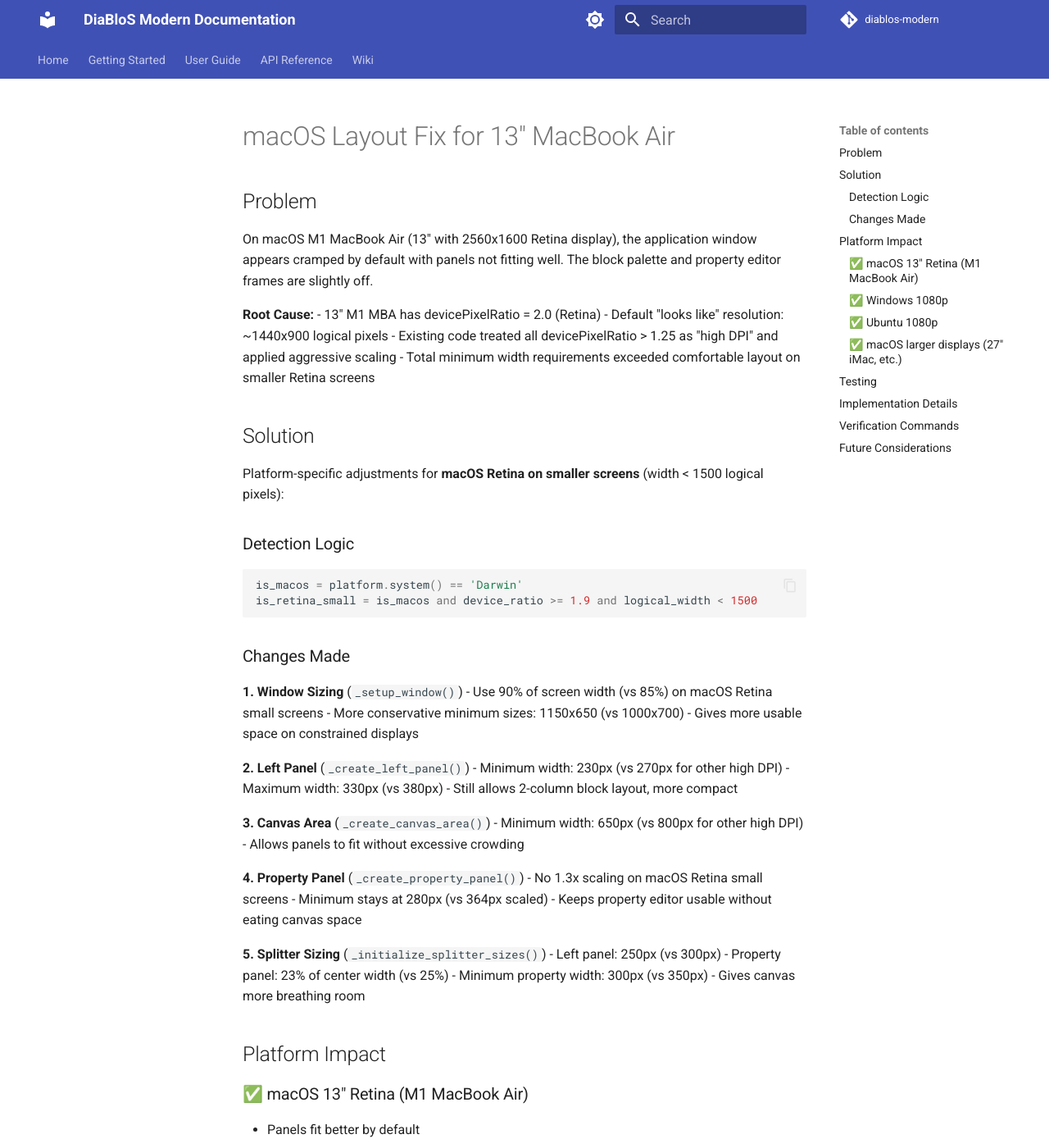
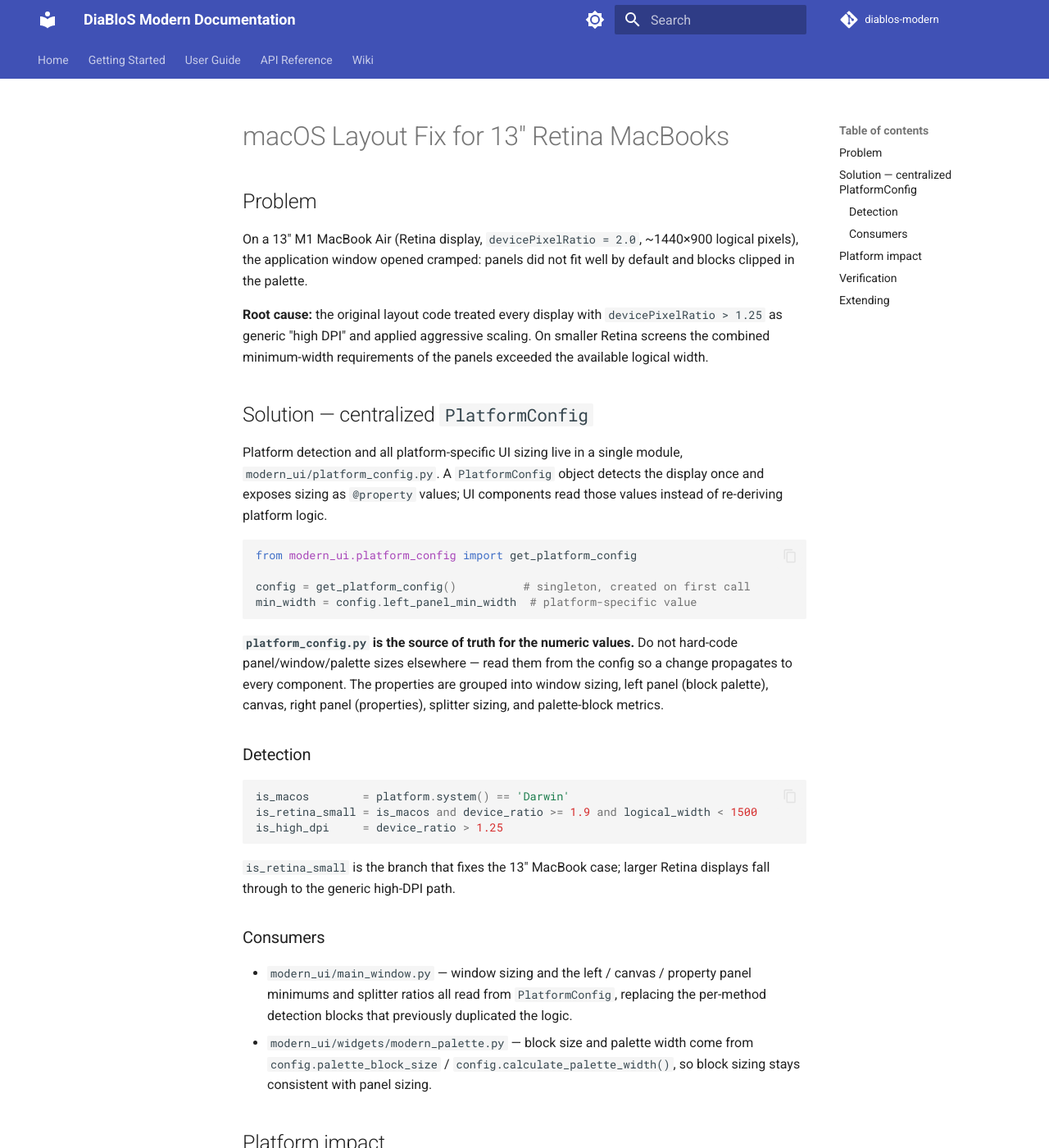
Before and after one commit to Sapetor/diablos-modern, an MkDocs documentation site: the page built from docs/MACOS_LAYOUT_FIX.md, in a window 1280 px wide and 1400 px high. Shown: the whole window at 82% size. Built offline with MkDocs 1.6.1 and Material for MkDocs 9.7.7, drawn with Linux system fonts in a browser that asks for light colours; comment, search, counter and statistics services are not loaded; some of the changed text lies outside the part shown.

Commit message:
docs: consolidate macOS layout docs, archive historical notes
Merge the two near-duplicate macOS layout docs into one rewritten
around modern_ui/platform_config.py as the source of truth; move
CSV_EXPORT_FEATURE.md and REFACTORING_TODO.md (fully historical) to
docs/archive/ with an index. tasks/todo.md: mark the PDE kernel
dedup and equivalence-test backlog items done, record the four
interpreter-path bugs the equivalence tests uncovered, and add the
ruff-format CI follow-up.

Co-Authored-By: Claude Fable 5 <noreply@anthropic.com>

````diff
--- a/docs/MACOS_LAYOUT_FIX.md
+++ b/docs/MACOS_LAYOUT_FIX.md
@@ -1,118 +1,90 @@
-# macOS Layout Fix for 13" MacBook Air
+# macOS Layout Fix for 13" Retina MacBooks
 
 ## Problem
 
-On macOS M1 MacBook Air (13" with 2560x1600 Retina display), the application window appears cramped by default with panels not fitting well. The block palette and property editor frames are slightly off.
+On a 13" M1 MacBook Air (Retina display, `devicePixelRatio = 2.0`, ~1440×900
+logical pixels), the application window opened cramped: panels did not fit well
+by default and blocks clipped in the palette.
 
-**Root Cause:**
-- 13" M1 MBA has devicePixelRatio = 2.0 (Retina)
-- Default "looks like" resolution: ~1440x900 logical pixels
-- Existing code treated all devicePixelRatio > 1.25 as "high DPI" and applied aggressive scaling
-- Total minimum width requirements exceeded comfortable layout on smaller Retina screens
+**Root cause:** the original layout code treated every display with
+`devicePixelRatio > 1.25` as generic "high DPI" and applied aggressive scaling.
+On smaller Retina screens the combined minimum-width requirements of the panels
+exceeded the available logical width.
 
-## Solution
+## Solution — centralized `PlatformConfig`
 
-Platform-specific adjustments for **macOS Retina on smaller screens** (width < 1500 logical pixels):
+Platform detection and all platform-specific UI sizing live in a single module,
+`modern_ui/platform_config.py`. A `PlatformConfig` object detects the display
+once and exposes sizing as `@property` values; UI components read those values
+instead of re-deriving platform logic.
 
-### Detection Logic
 ```python
-is_macos = platform.system() == 'Darwin'
-is_retina_small = is_macos and device_ratio >= 1.9 and logical_width < 1500
+from modern_ui.platform_config import get_platform_config
+
+config = get_platform_config()          # singleton, created on first call
+min_width = config.left_panel_min_width  # platform-specific value
 ```
 
-### Changes Made
+**`platform_config.py` is the source of truth for the numeric values.** Do not
+hard-code panel/window/palette sizes elsewhere — read them from the config so a
+change propagates to every component. The properties are grouped into window
+sizing, left panel (block palette), canvas, right panel (properties), splitter
+sizing, and palette-block metrics.
 
-**1. Window Sizing** (`_setup_window()`)
-- Use 90% of screen width (vs 85%) on macOS Retina small screens
-- More conservative minimum sizes: 1150x650 (vs 1000x700)
-- Gives more usable space on constrained displays
+### Detection
 
-**2. Left Panel** (`_create_left_panel()`)
-- Minimum width: 230px (vs 270px for other high DPI)
-- Maximum width: 330px (vs 380px)
-- Still allows 2-column block layout, more compact
+```python
+is_macos        = platform.system() == 'Darwin'
+is_retina_small = is_macos and device_ratio >= 1.9 and logical_width < 1500
+is_high_dpi     = device_ratio > 1.25
+```
 
-**3. Canvas Area** (`_create_canvas_area()`)
-- Minimum width: 650px (vs 800px for other high DPI)
-- Allows panels to fit without excessive crowding
+`is_retina_small` is the branch that fixes the 13" MacBook case; larger Retina
+displays fall through to the generic high-DPI path.
 
-**4. Property Panel** (`_create_property_panel()`)
-- No 1.3x scaling on macOS Retina small screens
-- Minimum stays at 280px (vs 364px scaled)
-- Keeps property editor usable without eating canvas space
+### Consumers
 
-**5. Splitter Sizing** (`_initialize_splitter_sizes()`)
-- Left panel: 250px (vs 300px)
-- Property panel: 23% of center width (vs 25%)
-- Minimum property width: 300px (vs 350px)
-- Gives canvas more breathing room
+- `modern_ui/main_window.py` — window sizing and the left / canvas / property
+  panel minimums and splitter ratios all read from `PlatformConfig`, replacing
+  the per-method detection blocks that previously duplicated the logic.
+- `modern_ui/widgets/modern_palette.py` — block size and palette width come from
+  `config.palette_block_size` / `config.calculate_palette_width()`, so block
+  sizing stays consistent with panel sizing.
 
-## Platform Impact
+## Platform impact
 
-### ✅ macOS 13" Retina (M1 MacBook Air)
-- Panels fit better by default
-- Less cramped initial layout
-- Still fully functional when maximized
+| Platform | Example resolution | devicePixelRatio | `is_retina_small` | Effect |
+|----------|--------------------|------------------|-------------------|--------|
+| macOS 13" MBA | 1440×900 logical | 2.0 | Yes | Compact layout applied |
+| macOS 27" iMac | 2560×1440 logical | 2.0 | No | Generic high-DPI path |
+| Windows 1080p | 1920×1080 | 1.0 | No | Standard-DPI path |
+| Ubuntu 1080p | 1920×1080 | 1.0 | No | Standard-DPI path |
 
-### ✅ Windows 1080p
-- **No changes** - devicePixelRatio typically 1.0
-- Uses existing standard DPI code paths
-- Confirmed unaffected
+Only the `is_retina_small` branch changes behavior; all other displays use the
+same paths as before.
 
-### ✅ Ubuntu 1080p
-- **No changes** - typically non-Retina or standard DPI
-- Uses existing code paths
-- Confirmed unaffected
-
-### ✅ macOS larger displays (27" iMac, etc.)
-- **No changes** - logical width > 1500
-- Uses existing high DPI code paths
-- Still benefits from generous sizing
-
-## Testing
-
-**Test Matrix:**
-| Platform | Resolution | devicePixelRatio | Uses New Code | Result |
-|----------|------------|------------------|---------------|---------|
-| macOS 13" MBA | 1440x900 logical | 2.0 | ✅ Yes | Fixed |
-| macOS 27" iMac | 2560x1440 logical | 2.0 | ❌ No | Unchanged |
-| Windows 1080p | 1920x1080 | 1.0 | ❌ No | Unchanged |
-| Ubuntu 1080p | 1920x1080 | 1.0 | ❌ No | Unchanged |
-
-## Implementation Details
-
-**Files Modified:**
-
-1. **`modern_ui/main_window.py`**
-   - Import added: `import platform`
-   - `_setup_window()` - Added macOS Retina small screen detection and sizing
-   - `_create_left_panel()` - Adjusted minimum/maximum widths
-   - `_create_canvas_area()` - Reduced minimum width
-   - `_create_property_panel()` - Removed 1.3x scaling
-   - `_initialize_splitter_sizes()` - Adjusted splitter ratios
-   - Lines changed: ~50 lines modified across 5 methods
-
-2. **`modern_ui/widgets/modern_palette.py`**
-   - `DraggableBlockWidget._setup_widget()` - Reduced block size from 100px to 95px on macOS Retina small screens
-   - Prevents block clipping in the narrower palette panel
-   - Lines changed: ~10 lines modified
-
-## Verification Commands
+## Verification
 
 ```bash
-# Check syntax
-python -m py_compile modern_ui/main_window.py
+python -m py_compile modern_ui/platform_config.py
 
-# Test import
-python -c "from modern_ui.main_window import ModernDiaBloSWindow; print('OK')"
+python -c "from PyQt5.QtWidgets import QApplication; import sys; \
+  app = QApplication(sys.argv); \
+  from modern_ui.platform_config import get_platform_config; \
+  print('is_retina_small =', get_platform_config().is_retina_small)"
 
-# Run application
 python diablos_modern.py
 ```
 
-## Future Considerations
+On a 13" M1 MacBook Air the panels fit, blocks no longer clip in the palette,
+and the window opens at a usable default size; Windows and Ubuntu 1080p layouts
+are unchanged.
 
-If issues arise on other macOS configurations:
-- Adjust threshold: `logical_width < 1500` can be tuned
-- Adjust ratio: `device_ratio >= 1.9` can be changed to 1.8 or 2.1
-- Add more granular size brackets for different screen sizes
+## Extending
+
+To support a new display class (for example 4K), add the detection flag in
+`PlatformConfig._detect_platform()` and branch on it inside the relevant sizing
+`@property`. Because every component reads the config, only that one file needs
+to change. Tunable knobs for the existing fix are the `is_retina_small`
+thresholds (`device_ratio >= 1.9`, `logical_width < 1500`) and the per-property
+return values.
````
Also changed, not shown: docs/CSV_EXPORT_FEATURE.md (deleted, +0 -140 lines), docs/MACOS_LAYOUT_FIX_SIMPLIFIED.md (deleted, +0 -226 lines), docs/REFACTORING_TODO.md (deleted, +0 -95 lines), tasks/todo.md (+52 -7 lines).
